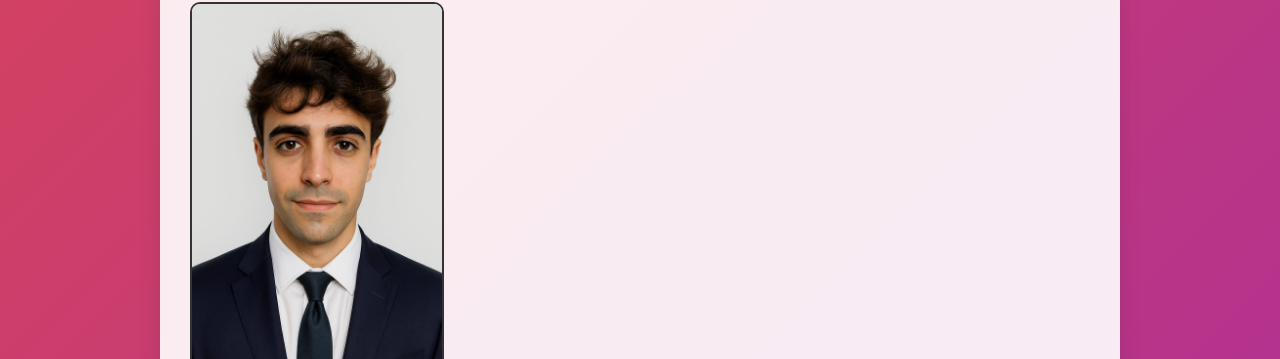
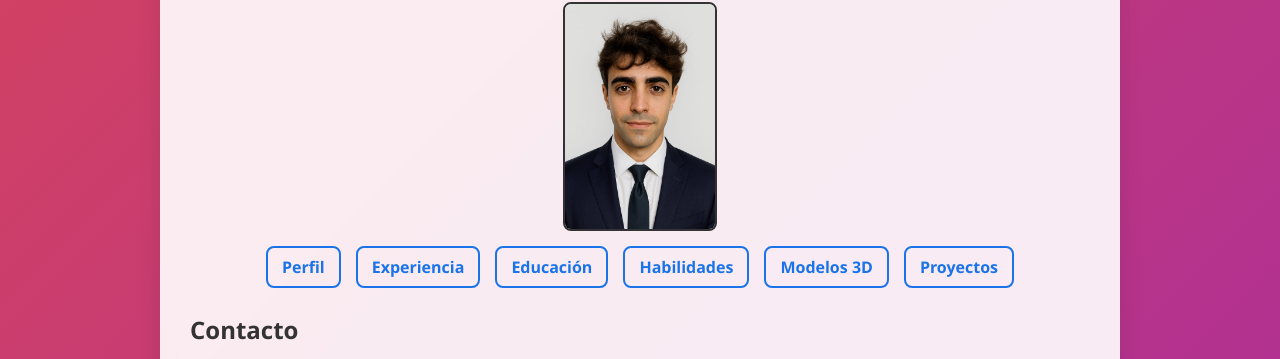
Before and after one commit to Gabrielabrilgimenez/cv, a plain HTML site: page index.html in a window 1280 px wide. Shown: the part 160-519 px from the top of the page. Drawn offline with nearby package versions, Linux system fonts and the light colour scheme.

Commit message:
Update index.html

```diff
--- a/index.html
+++ b/index.html
@@ -47,24 +47,22 @@
       margin-bottom: 10px;
     }
 
-    .oval-image {
-      width: 250px; /* Ajusta el ancho */
-      height: auto; /* Deja que la altura se ajuste automáticamente */
+    /* FOTO PERFIL RECTANGULAR, PEQUEÑA Y CENTRADA */
+    .profile-image {
+      width: 150px;      /* Tamaño más pequeño */
+      height: auto;      /* Mantiene proporción */
+      margin: 0 auto 15px; /* Centrado horizontal con margen inferior */
+      border: 2px solid #333;
+      border-radius: 8px; /* Esquinas ligeramente redondeadas */
       overflow: hidden;
-      display: flex;
-      justify-content: center;
-      align-items: center;
-      border: 2px solid #333;
-      border-radius: 10px; /* Esquinas ligeramente redondeadas, opcional */
+      display: block;
     }
-
-    .oval-image img {
+    .profile-image img {
       width: 100%;
-      height: auto; /* Mantiene la proporción original */
-      object-fit: contain; /* No recorta, ajusta la imagen */
+      height: auto;
+      object-fit: contain;
+      display: block;
     }
-
-
     nav.menu-cv {
       display: flex;
       justify-content: center;
@@ -173,7 +171,7 @@
     <!-- HEADER -->
     <div class="header">
       <h1>Gabriel Abril Giménez</h1>
-      <div class="oval-image">
+      <div class="profile-image">
         <img src="fotocv.jpg" alt="Foto Gabriel Abril">
       </div>
       <nav class="menu-cv">
```
